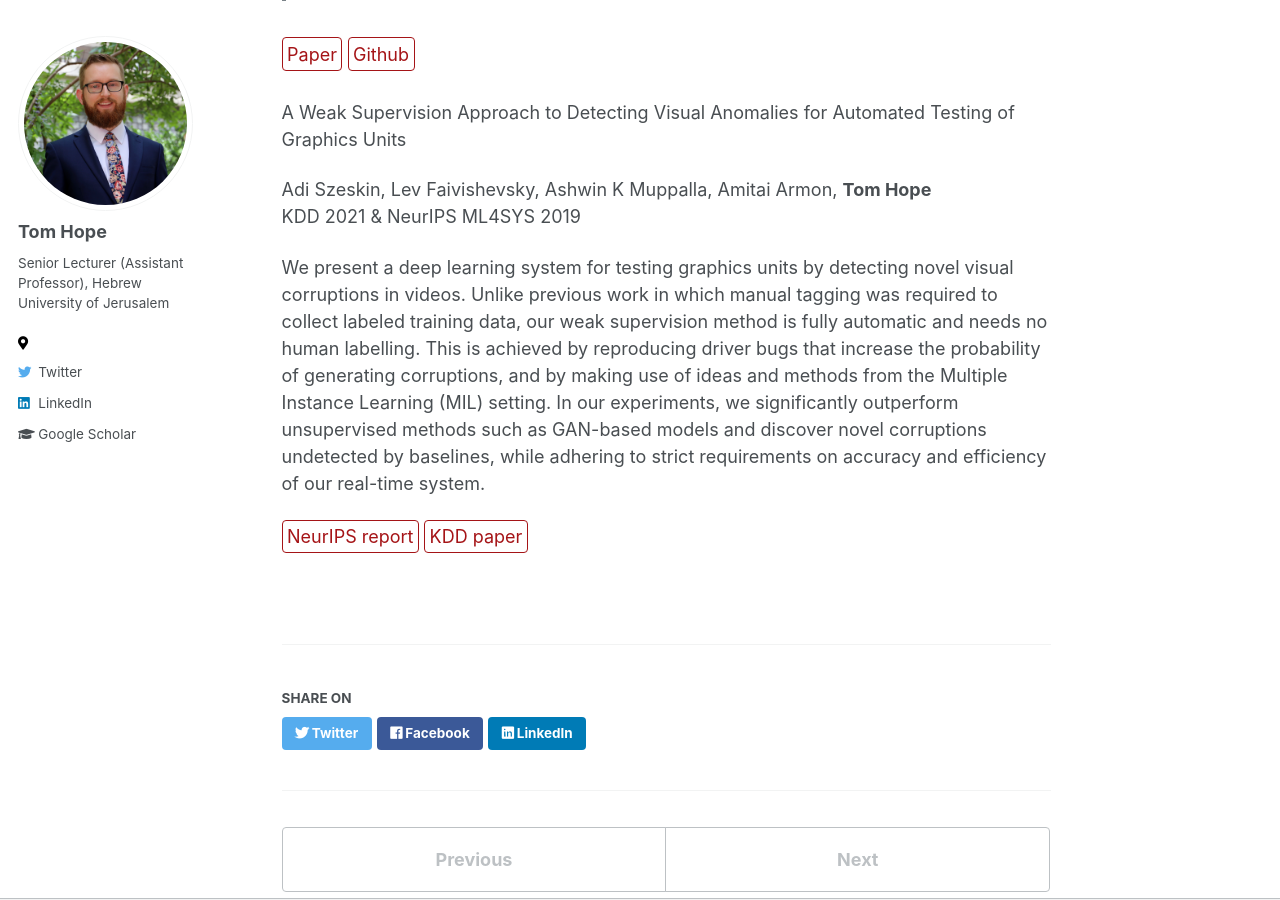
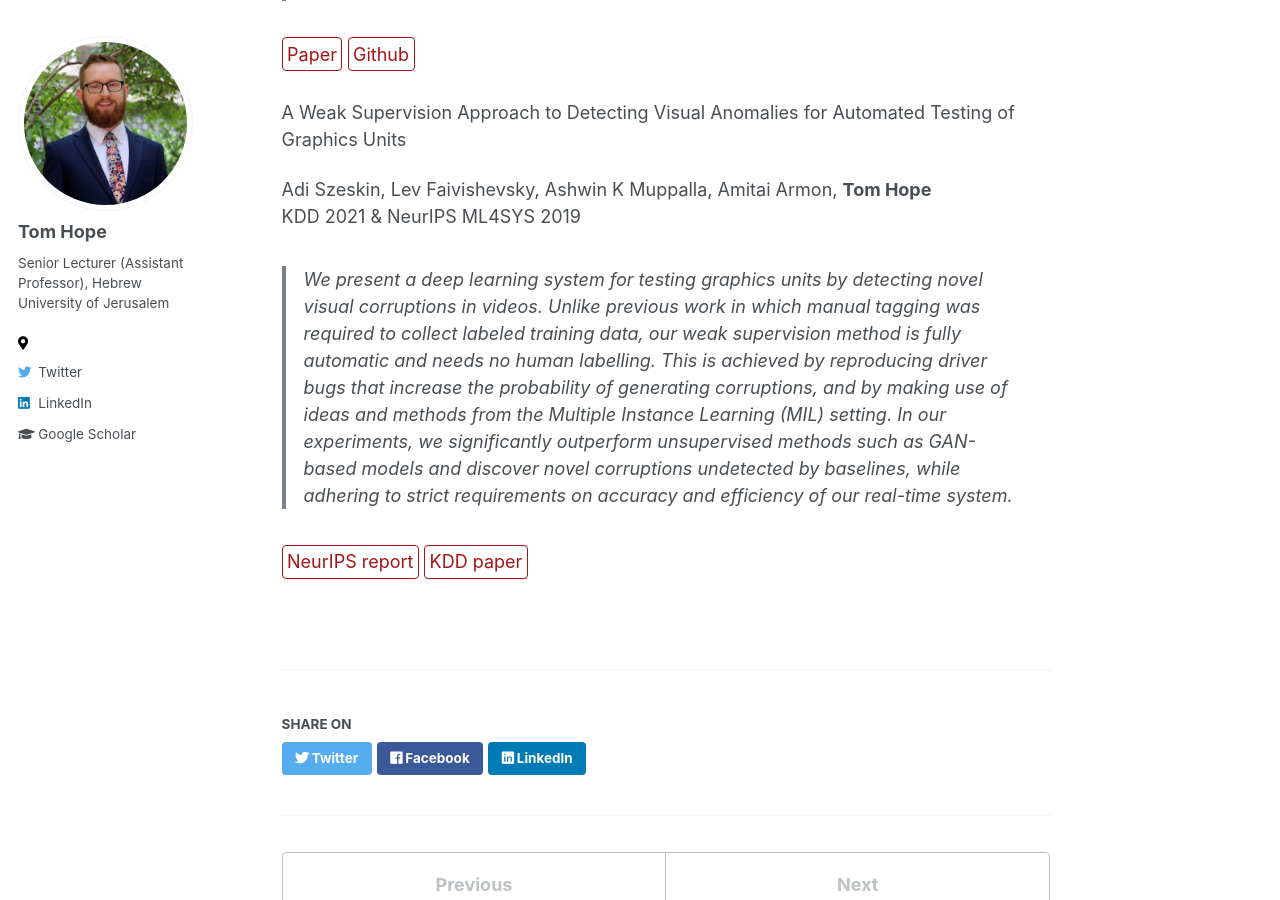
Before and after one commit to tomhoper/tomhoper.github.io, a Jekyll site: the page built from _research/models.md, in a window 1280 px wide and 900 px high, scrolled down 1320 px. Built offline with Jekyll 4.4.1, drawn with Linux system fonts in a browser that asks for light colours.

```diff
--- a/_research/models.md
+++ b/_research/models.md
@@ -23,7 +23,7 @@ Ballpark Crowdsourcing: The Wisdom of Rough Group Comparisons
 <br>
 WSDM 2018
 
->Crowdsourcing has become a popular method for collecting labeled training data. However, in many practical scenarios traditional labeling can be difficult for crowdworkers (for example, if the data is high-dimensional or unintuitive, or the labels are continuous). In this work, we develop a novel model for crowdsourcing that can complement standard practices by exploiting people's intuitions about groups and relations between them. We employ a recent machine learning setting, called Ballpark Learning, that can estimate individual labels given only coarse, aggregated signal over groups of data points. To address the important case of continuous labels, we extend the Ballpark setting (which focused on classification) to regression problems. We formulate the problem as a convex optimization problem and propose fast, simple methods with an innate robustness to outliers.
+> Crowdsourcing has become a popular method for collecting labeled training data. However, in many practical scenarios traditional labeling can be difficult for crowdworkers (for example, if the data is high-dimensional or unintuitive, or the labels are continuous). In this work, we develop a novel model for crowdsourcing that can complement standard practices by exploiting people's intuitions about groups and relations between them. We employ a recent machine learning setting, called Ballpark Learning, that can estimate individual labels given only coarse, aggregated signal over groups of data points. To address the important case of continuous labels, we extend the Ballpark setting (which focused on classification) to regression problems. We formulate the problem as a convex optimization problem and propose fast, simple methods with an innate robustness to outliers.
 We evaluate our methods on real-world datasets, demonstrating how useful constraints about groups can be harnessed from a crowd of non-experts. Our methods can rival supervised models trained on many true labels, and can obtain considerably better results from the crowd than a standard label-collection process (for a lower price). By collecting rough guesses on groups of instances and using machine learning to infer the individual labels, our lightweight framework is able to address core crowdsourcing challenges and train machine learning models in a cost-effective way.
 
 [Paper](https://arxiv.org/abs/1712.04828){: .btn--research} [Github](https://github.com/tomhoper/ballpark/blob/master/ballpark_feasibility_reg.py){: .btn--research}
@@ -35,6 +35,6 @@ Adi Szeskin, Lev Faivishevsky, Ashwin K Muppalla, Amitai Armon, **Tom Hope**
 <br>
 KDD 2021 & NeurIPS ML4SYS 2019
 
-We present a deep learning system for testing graphics units by detecting novel visual corruptions in videos. Unlike previous work in which manual tagging was required to collect labeled training data, our weak supervision method is fully automatic and needs no human labelling. This is achieved by reproducing driver bugs that increase the probability of generating corruptions, and by making use of ideas and methods from the Multiple Instance Learning (MIL) setting. In our experiments, we significantly outperform unsupervised methods such as GAN-based models and discover novel corruptions undetected by baselines, while adhering to strict requirements on accuracy and efficiency of our real-time system.
+> We present a deep learning system for testing graphics units by detecting novel visual corruptions in videos. Unlike previous work in which manual tagging was required to collect labeled training data, our weak supervision method is fully automatic and needs no human labelling. This is achieved by reproducing driver bugs that increase the probability of generating corruptions, and by making use of ideas and methods from the Multiple Instance Learning (MIL) setting. In our experiments, we significantly outperform unsupervised methods such as GAN-based models and discover novel corruptions undetected by baselines, while adhering to strict requirements on accuracy and efficiency of our real-time system.
 
 [NeurIPS report](https://arxiv.org/abs/1912.04138){: .btn--research} [KDD paper](https://dl.acm.org/doi/abs/10.1145/3447548.3467116){: .btn--research}
```
